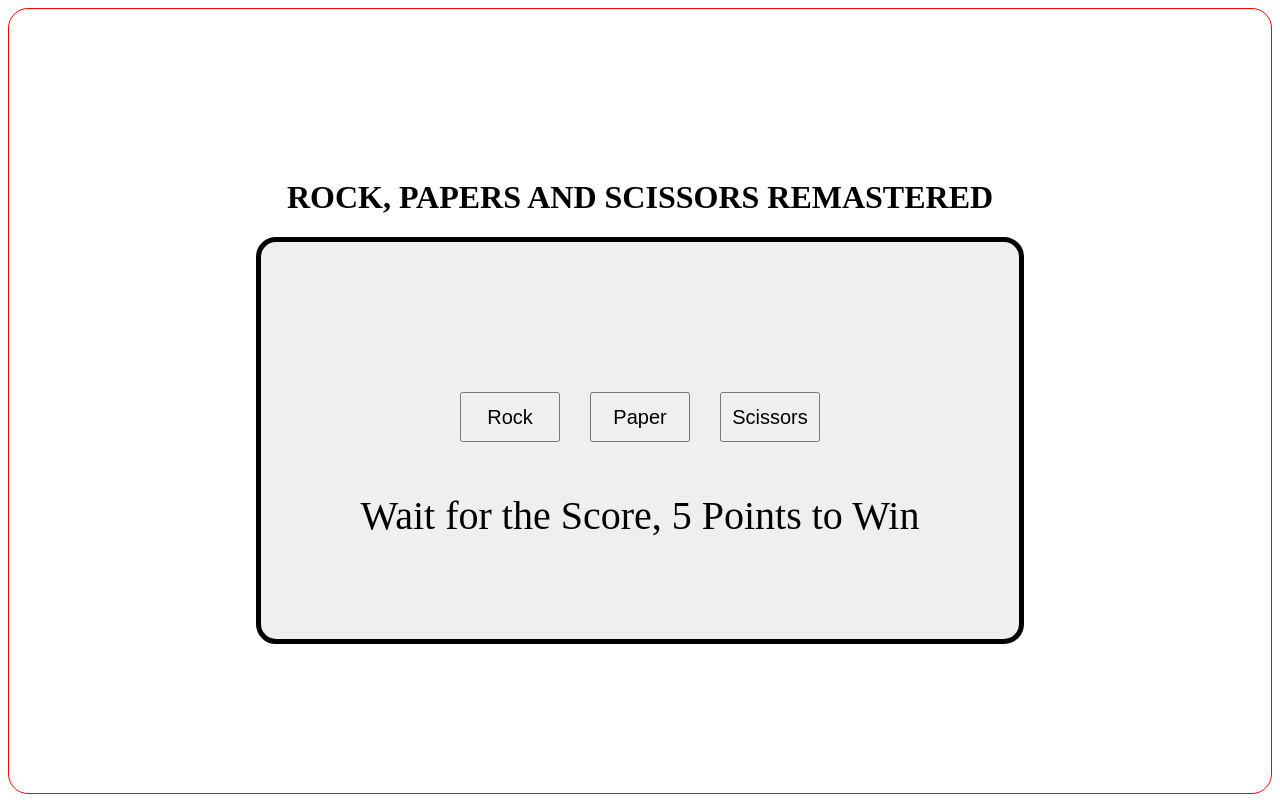
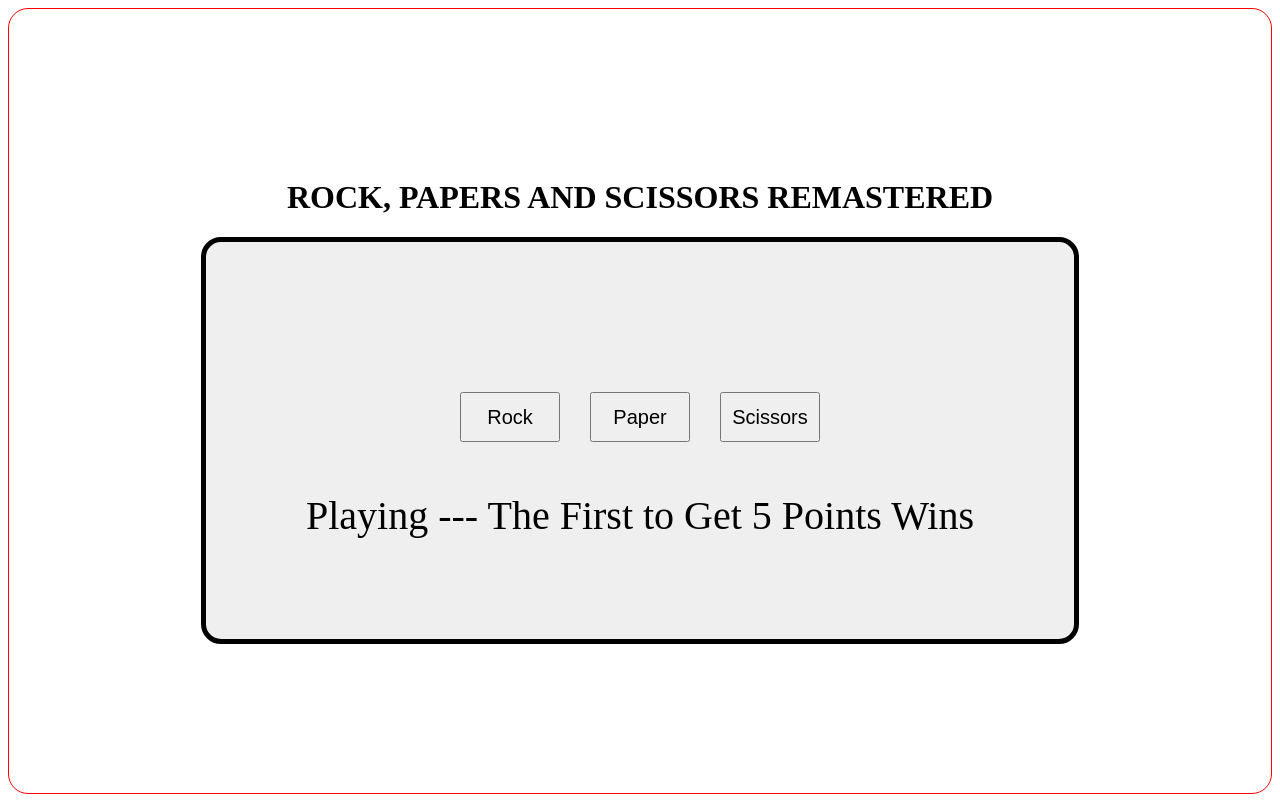
Before and after one commit to andermendz/rps-remastered, a plain HTML site: page index.html in a window 1280 px wide. Drawn offline with Linux system fonts and the light colour scheme.

Commit message:
minor details

```diff
--- a/index.html
+++ b/index.html
@@ -20,7 +20,7 @@
           <button id="bscissors">Scissors</button>
 
         </div>
-        <div id="result">Wait for the Score, 5 Points to Win</div>
+        <div id="result">Playing --- The First to Get 5 Points Wins</div>
       </div>
     </div>
   </body>
```
